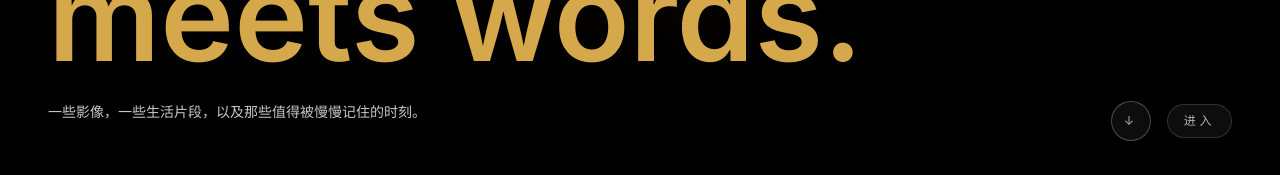
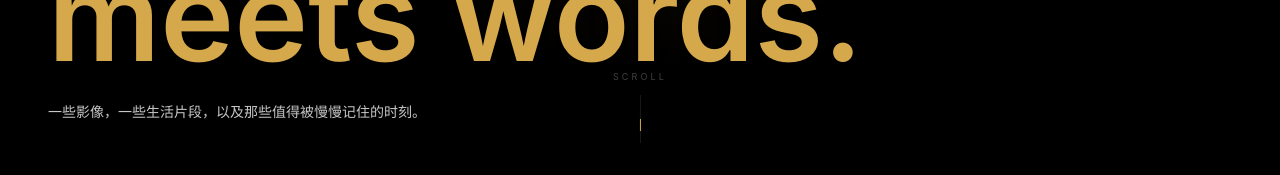
Before and after one commit to Userwly2001/liyang-photo, a Next.js app: page / in a window 1280 px wide. Shown: the part 625-800 px from the top of the page. Built offline with nearby package versions, Linux system fonts and the light colour scheme; no server answers; the database is empty.

Commit message:
style: 滚轮提示改为居中金色流动线条，更优雅
- 右下角按钮 → 居中底部细线 + 金色光点流动动画
- 上方 'Scroll' 标签，hover 时线变金
- 动画：光点从线顶流动到底，2s 循环
- prefers-reduced-motion 时禁用动效

```diff
--- a/src/app/globals.css
+++ b/src/app/globals.css
@@ -30,6 +30,7 @@
   --animate-scale-in: scale-in 0.5s cubic-bezier(0.16, 1, 0.3, 1);
   --animate-slide-up: slide-up 0.6s cubic-bezier(0.16, 1, 0.3, 1);
   --animate-glow: glow 2s ease-in-out infinite alternate;
+  --animate-scroll-line: scroll-line 2s ease-in-out infinite;
 }
 
 @keyframes fade-in {
@@ -50,6 +51,13 @@
 @keyframes glow {
   from { box-shadow: 0 0 20px rgba(255, 255, 255, 0.05); }
   to { box-shadow: 0 0 40px rgba(255, 255, 255, 0.1); }
+}
+
+@keyframes scroll-line {
+  0% { top: 0; opacity: 0; }
+  15% { top: 0; opacity: 1; }
+  85% { top: calc(100% - 12px); opacity: 1; }
+  100% { top: calc(100% - 12px); opacity: 0; }
 }
 
 /* Apple-style smooth scrolling */
@@ -98,6 +106,10 @@ body::before {
 @media (pointer: coarse), (prefers-reduced-motion: reduce) {
   .home-portal-light {
     display: none;
+  }
+  .animate-scroll-line {
+    animation: none;
+    opacity: 0.6;
   }
 }
 
--- a/src/components/Home/HomePortal.tsx
+++ b/src/components/Home/HomePortal.tsx
@@ -132,19 +132,19 @@ export default function HomePortal({
             </p>
           </div>
 
-          <div className="absolute bottom-6 right-5 flex items-end justify-end sm:bottom-8 sm:right-8 lg:right-12">
           <button
             type="button"
             onClick={enter}
             aria-label={t.home.hero.enterAriaLabel}
-              className="group flex min-h-11 items-center gap-4 text-left text-xs uppercase tracking-[0.3em] text-foreground/68 transition-colors hover:text-foreground"
+            className="absolute bottom-0 left-1/2 -translate-x-1/2 flex flex-col items-center gap-3 pb-6 sm:pb-8 group"
           >
-              <span className="flex h-10 w-10 items-center justify-center rounded-full border border-white/25 bg-white/5 backdrop-blur-md transition-all group-hover:border-accent group-hover:bg-accent/25">
-                ↓
+            <span className="text-[9px] uppercase tracking-[0.35em] text-foreground/25 group-hover:text-accent/60 transition-colors">
+              Scroll
             </span>
-              <span className="hidden rounded-full px-4 py-2 border border-white/15 bg-white/5 backdrop-blur-md sm:inline">{t.home.hero.enter}</span>
+            <span className="relative flex h-12 w-px justify-center bg-white/10 group-hover:bg-accent/30 transition-colors">
+              <span className="absolute top-0 h-3 w-px bg-accent animate-scroll-line" />
+            </span>
           </button>
-          </div>
         </div>
       </section>
 
```
Lines whose indentation alone changed are shown as unchanged.
